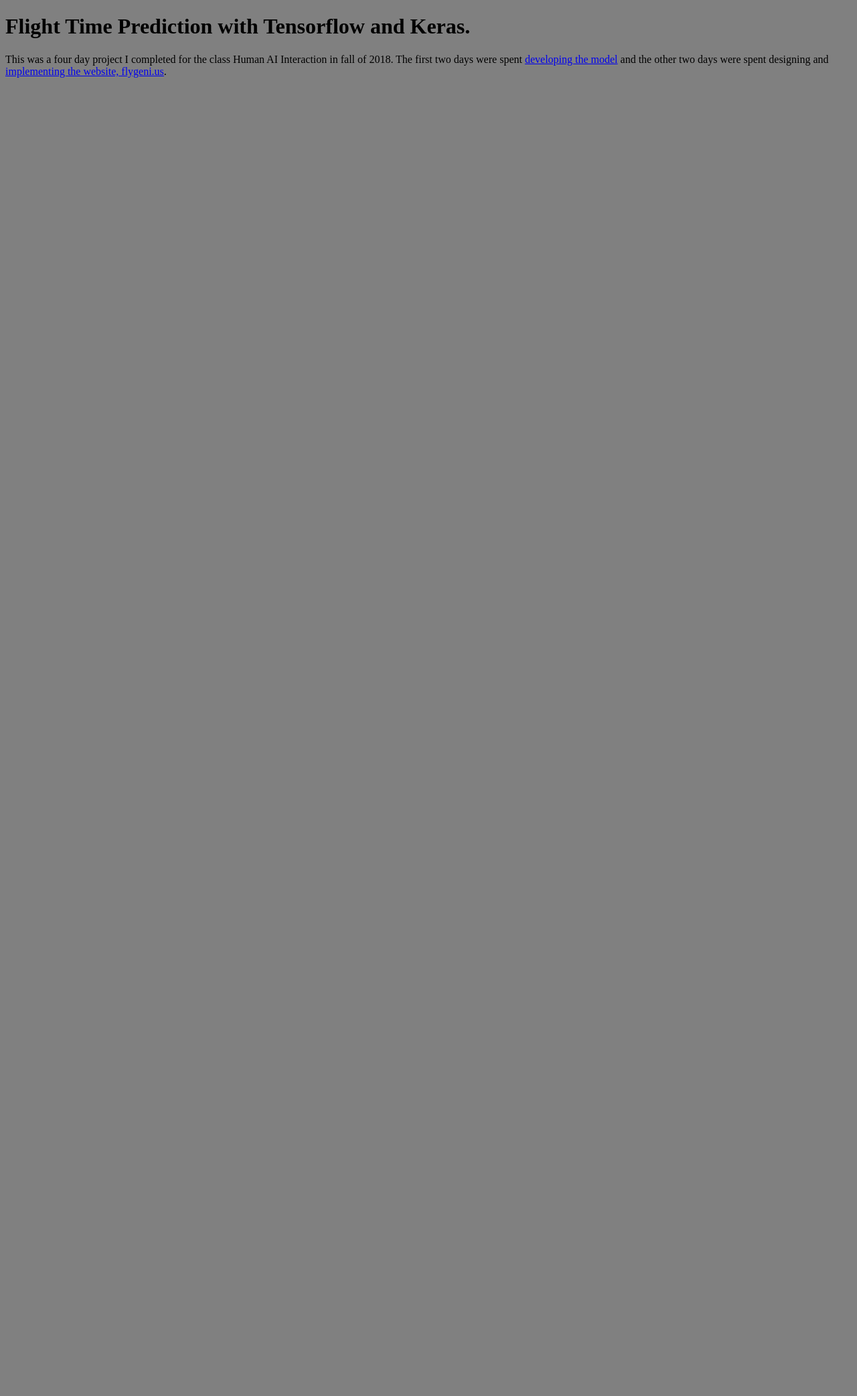
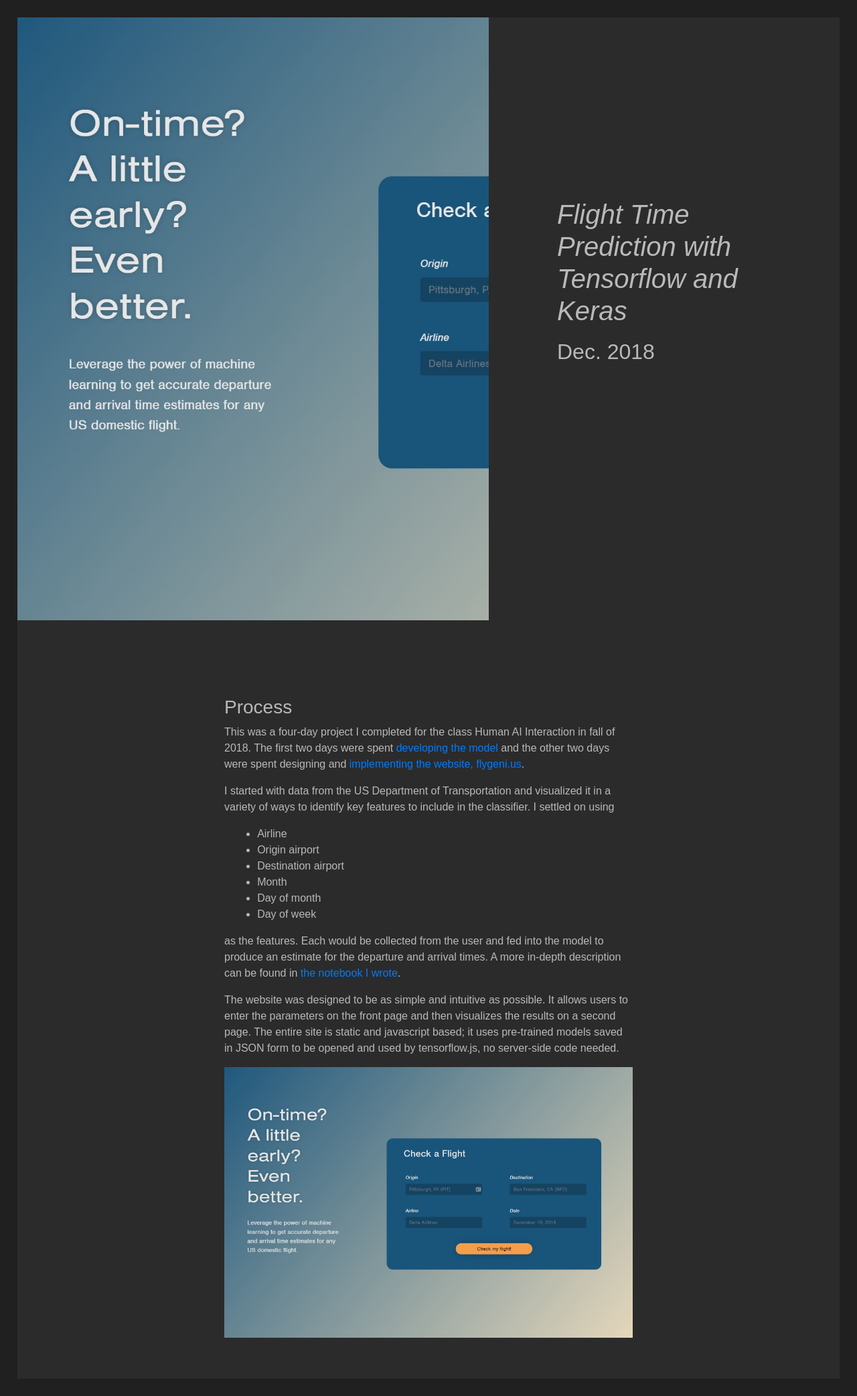
Before and after one commit to CBR0MS/personalSite, a Jekyll site: the page built from _projects/flight-time-prediction.md, in a window 1280 px wide. Shown: the whole page at 67% size. Built offline with Jekyll 4.4.1, drawn with Linux system fonts in a browser that asks for light colours; some web fonts are replaced; before the commit the page ends 900 px from its top, so only the background shows below that.

Commit message:
workon page animations and css

```diff
--- a/_layouts/default.html
+++ b/_layouts/default.html
@@ -2,8 +2,13 @@
 <html>
   <head>
     <meta charset="utf-8">
-
+    <meta http-equiv="X-UA-Compatible" content="IE=edge">
+    <meta name="viewport" content="width=device-width, initial-scale=1">
     <title>{{ page.title }}</title>
+    <script src="https://ajax.googleapis.com/ajax/libs/jquery/1.12.4/jquery.min.js"></script>
+    <script src="https://stackpath.bootstrapcdn.com/bootstrap/4.1.3/js/bootstrap.min.js" integrity="sha384-ChfqqxuZUCnJSK3+MXmPNIyE6ZbWh2IMqE241rYiqJxyMiZ6OW/JmZQ5stwEULTy" crossorigin="anonymous"></script>
+    <link href="https://stackpath.bootstrapcdn.com/bootstrap/4.1.3/css/bootstrap.min.css" rel="stylesheet" integrity="sha384-MCw98/SFnGE8fJT3GXwEOngsV7Zt27NXFoaoApmYm81iuXoPkFOJwJ8ERdknLPMO" crossorigin="anonymous">
+    <link rel="stylesheet" href="https://use.typekit.net/yqh0xcp.css">
     <link rel="stylesheet" href="/static/css/style.css">
     <script src="/static/js/main.js"></script>
   </head>
--- a/test3/index.html
+++ b/_layouts/project-page.html
@@ -1,18 +1,22 @@
-<!DOCTYPE html>
+<!doctype html>
 <html>
-<head>
+  <head>
     <meta charset="utf-8">
     <meta http-equiv="X-UA-Compatible" content="IE=edge">
     <meta name="viewport" content="width=device-width, initial-scale=1">
-    <title>Testing</title>
+    <title>{{ page.title }}</title>
     <script src="https://ajax.googleapis.com/ajax/libs/jquery/1.12.4/jquery.min.js"></script>
     <script src="https://stackpath.bootstrapcdn.com/bootstrap/4.1.3/js/bootstrap.min.js" integrity="sha384-ChfqqxuZUCnJSK3+MXmPNIyE6ZbWh2IMqE241rYiqJxyMiZ6OW/JmZQ5stwEULTy" crossorigin="anonymous"></script>
     <link href="https://stackpath.bootstrapcdn.com/bootstrap/4.1.3/css/bootstrap.min.css" rel="stylesheet" integrity="sha384-MCw98/SFnGE8fJT3GXwEOngsV7Zt27NXFoaoApmYm81iuXoPkFOJwJ8ERdknLPMO" crossorigin="anonymous">
-    <script src="main.js"></script>
-    <link rel="stylesheet" type="text/css" href="style.css">
-</head>
-<body>
-    <div id="content"></div>
-
-</body>
+    <link rel="stylesheet" href="https://use.typekit.net/yqh0xcp.css">
+    <link rel="stylesheet" href="/static/css/project-style.css">
+    <script src="/static/js/project-main.js"></script>
+  </head>
+  <body>
+    <div class="container-main">
+      <div class="content">
+        {{ content }}
+      </div>
+    </div>
+  </body>
 </html>
--- a/_projects/flight-time-prediction.md
+++ b/_projects/flight-time-prediction.md
@@ -1,7 +1,28 @@
 ---
-layout: default
+layout: project-page
 title: Flight Time Prediction with Tensorflow
+time: Dec. 2018
+tags: [Web, Interactive, Machine Learning, UI]
+image: /static/img/flygenius.jpg
+
 ---
-# Flight Time Prediction with Tensorflow and Keras.
+![Main Image](/static/img/flygenius.jpg){: .hero-image .img-fluid }
+# Flight Time Prediction with Tensorflow and Keras
+## Dec. 2018
 
-This was a four day project I completed for the class Human AI Interaction in fall of 2018. The first two days were spent [developing the model](https://github.com/CBR0MS/flightTimeModel/blob/master/Flight%20Time%20Modeling.ipynb) and the other two days were spent designing and [implementing the website, flygeni.us](https://flygeni.us).
+### Process
+This was a four-day project I completed for the class Human AI Interaction in fall of 2018. The first two days were spent [developing the model](https://github.com/CBR0MS/flightTimeModel/blob/master/Flight%20Time%20Modeling.ipynb) and the other two days were spent designing and [implementing the website, flygeni.us](https://flygeni.us).
+
+I started with data from the US Department of Transportation and visualized it in a variety of ways to identify key features to include in the classifier. I settled on using
+ - Airline
+ - Origin airport
+ - Destination airport
+ - Month
+ - Day of month
+ - Day of week
+
+as the features. Each would be collected from the user and fed into the model to produce an estimate for the departure and arrival times. A more in-depth description can be found in [the notebook I wrote](https://github.com/CBR0MS/flightTimeModel/blob/master/Flight%20Time%20Modeling.ipynb).
+
+The website was designed to be as simple and intuitive as possible. It allows users to enter the parameters on the front page and then visualizes the results on a second page. The entire site is static and javascript based; it uses pre-trained models saved in JSON form to be opened and used by tensorflow.js, no server-side code needed.
+
+![Main Image](/static/img/flygenius.jpg){: .img-fluid }
--- /dev/null
+++ b/static/css/project-style.css
@@ -0,0 +1,82 @@
+body {
+    background-color: #202020;
+    color: #B9B9B9;
+    font-family: ibm-plex-sans, sans-serif;
+    font-weight: 400;
+    font-style: normal;
+}
+
+h1 {
+    padding-top: 10vh;
+    font-family: ibm-plex-mono, sans-serif;
+    font-weight: 400;
+    font-style: italic;
+    max-width: 90vw;
+    margin-left: 2vw;
+}
+
+h2 {
+    font-family: ibm-plex-sans, sans-serif;
+    font-weight: 400;
+    font-style: normal;
+    margin-left: 2vw;
+    margin-bottom: 10vh;
+}
+
+h3 {
+    font-family: ibm-plex-mono, sans-serif;
+    font-weight: 400;
+    font-style: normal;
+}
+
+ul {
+    padding-left: 8%;
+}
+
+.highlight {
+    background-color: #535353;
+    border-radius: 5px;
+}
+
+@media (min-width: 1025px) {
+    .hero-image {
+        object-fit: cover;
+        object-position: 0 0;
+        width: 55vw;
+        height: 100vh;
+        float: left;
+    }
+    h1 {
+        padding-top: 30vh;
+        margin-bottom: 2vh;
+        margin-left: 63vw;
+        max-width: 25vw;
+    }
+
+    h2 {
+        margin-bottom: 55vh;
+        margin-left: 63vw;
+    }
+    .container {
+        max-width: 50vw;
+    }
+}
+
+.container-main {
+    max-width:96vw;
+    background-color: #2B2B2B;
+    margin-top: 2vw;
+    margin-bottom: 2vw;
+    margin-right: 2vw;
+    margin-left: 2vw;
+    padding-left: 0px;
+    padding-right: 0px;
+    padding-bottom: 5vh;
+}
+
+::-webkit-scrollbar {
+    display: none;
+}
+.content {
+    opacity: 0;
+}
--- a/static/css/style.css
+++ b/static/css/style.css
@@ -1,3 +1,32 @@
-body{
-    background-color: gray;
+body {
+    background-color: #202020;
 }
+
+.heading-font {
+    font-family: ibm-plex-mono, sans-serif;
+    font-weight: 400;
+    font-style: normal;
+}
+
+.body-font {
+    font-family: ibm-plex-sans, sans-serif;
+    font-weight: 400;
+    font-style: normal;
+}
+
+.project-tile{
+    width: 66vw;
+    height: 66vh;
+    margin-top: 16vh;
+    margin-bottom: 16vh;
+    margin-left: 16vw;
+    margin-right: 16vw;
+    background-color: #2B2B2B;
+    -webkit-box-shadow: -1px 33px 83px -10px rgba(0,0,0,0.75);
+    -moz-box-shadow: -1px 33px 83px -10px rgba(0,0,0,0.75);
+    box-shadow: -1px 33px 83px -10px rgba(0,0,0,0.75);
+}
+
+::-webkit-scrollbar {
+    display: none;
+}
--- a/static/js/main.js
+++ b/static/js/main.js
@@ -0,0 +1,16 @@
+$(document).ready(function(){
+    $('a').click(function(e) {
+        let target = this.href;
+        $(this).children().animate({
+            width: "96vw",
+            height: "100vh",
+            marginLeft: "2vw",
+            marginRight: "2vw",
+            marginTop: "2vw",
+            marginBottom: "2vw",
+        }, 1500, function(){
+            window.location.href = target;
+        } );
+        return false;
+    });
+});
--- /dev/null
+++ b/static/js/project-main.js
@@ -0,0 +1,19 @@
+$(document).ready(function(){
+    // jekyll wraps all images in paragraph elements, so we want to remove
+    // the hero image from the paragraph wrapping
+    const parents = $('p > img.hero-image').parent();
+    parents.each(function() {
+       this.outerHTML = this.innerHTML
+    });
+
+    // wrap everything in the container class to center it on the page
+    $('.content').children().not( 'h1, h2, img' ).wrapInner( "<div class='container'></div>");
+
+    //
+    $('.content').prepend($("<div class='main-color'></div>"))
+    $('.main-color').append($('.hero-image'))
+
+    $('.content').animate({
+            opacity: 1
+        }, 2000);
+});
```
Also changed, not shown: index.html (+18 -6 lines), test3/main.js (deleted, +0 -8 lines), test3/style.css (deleted, +0 -23 lines), static/img/flygenius.jpg (added).
